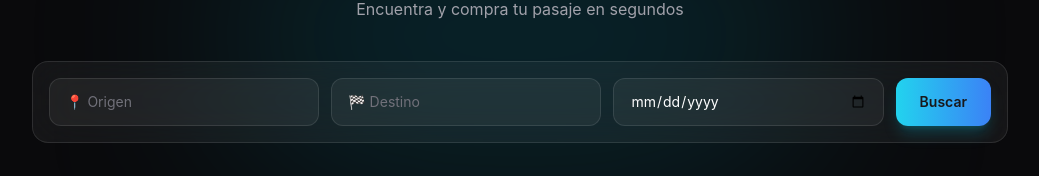
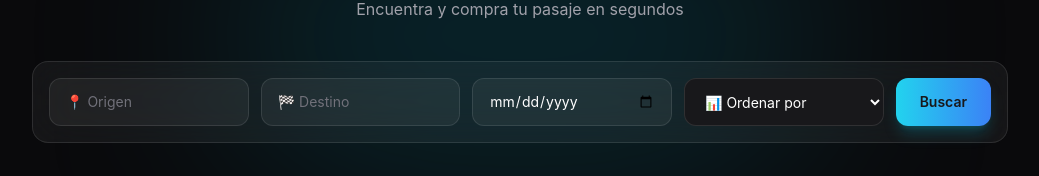
Before and after one commit to alonsonunes001-tech/pasajes-app, a React (Create React App) app in the folder client/: page /viajes in a window 1280 px wide. Shown: the part 184-360 px from the top of the page, without its empty margins (120-1159 px from the left). Built offline with nearby package versions, Linux system fonts and the light colour scheme; no server answers.

Commit message:
feat: ordenar resultados de busqueda

```diff
--- a/client/src/pages/Viajes.js
+++ b/client/src/pages/Viajes.js
@@ -8,6 +8,7 @@ export default function Viajes() {
   const [origen, setOrigen] = useState('');
   const [destino, setDestino] = useState('');
   const [fecha, setFecha] = useState('');
+  const [orden, setOrden] = useState('');
   const { usuario, logout } = useAuth();
   const navigate = useNavigate();
 
@@ -17,7 +18,12 @@ export default function Viajes() {
     if (destino) params.destino = destino;
     if (fecha) params.fecha = fecha;
     const res = await api.get('/viajes', { params });
-    setViajes(res.data);
+    let resultado = res.data;
+    if (orden === 'precio_asc') resultado.sort((a, b) => a.precio - b.precio);
+    if (orden === 'precio_desc') resultado.sort((a, b) => b.precio - a.precio);
+    if (orden === 'hora_asc') resultado.sort((a, b) => a.hora.localeCompare(b.hora));
+    if (orden === 'hora_desc') resultado.sort((a, b) => b.hora.localeCompare(a.hora));
+    setViajes(resultado);
   };
 
   useEffect(() => { buscar(); }, []); // eslint-disable-line react-hooks/exhaustive-deps
@@ -29,8 +35,6 @@ export default function Viajes() {
 
   return (
     <div className="min-h-screen bg-[#0a0a0c] text-white">
-
-      {/* Navbar */}
       <nav className="border-b border-white/10 backdrop-blur-xl bg-white/5 sticky top-0 z-10">
         <div className="max-w-5xl mx-auto px-6 py-4 flex justify-between items-center">
           <div className="flex items-center gap-2">
@@ -40,26 +44,15 @@ export default function Viajes() {
           <div className="flex items-center gap-3">
             {usuario ? (
               <>
-                <button
-                  onClick={() => navigate('/mis-pasajes')}
-                  className="text-sm text-zinc-300 hover:text-white px-4 py-2 rounded-xl hover:bg-white/10 transition-all"
-                >
+                <button onClick={() => navigate('/mis-pasajes')} className="text-sm text-zinc-300 hover:text-white px-4 py-2 rounded-xl hover:bg-white/10 transition-all">
                   🎫 Mis pasajes
                 </button>
                 <div className="w-px h-4 bg-white/20" />
                 <span className="text-sm text-zinc-400">Hola, <span className="text-white font-medium">{usuario.nombre}</span></span>
-                <button
-                  onClick={handleLogout}
-                  className="text-sm text-zinc-400 hover:text-red-400 transition-colors"
-                >
-                  Salir
-                </button>
+                <button onClick={handleLogout} className="text-sm text-zinc-400 hover:text-red-400 transition-colors">Salir</button>
               </>
             ) : (
-              <button
-                onClick={() => navigate('/login')}
-                className="bg-gradient-to-r from-cyan-400 to-blue-500 text-zinc-900 font-semibold text-sm px-4 py-2 rounded-xl"
-              >
+              <button onClick={() => navigate('/login')} className="bg-gradient-to-r from-cyan-400 to-blue-500 text-zinc-900 font-semibold text-sm px-4 py-2 rounded-xl">
                 Iniciar sesión
               </button>
             )}
@@ -67,16 +60,12 @@ export default function Viajes() {
         </div>
       </nav>
 
-      {/* Hero + búsqueda */}
       <div className="relative overflow-hidden">
         <div className="absolute top-0 left-1/2 -translate-x-1/2 w-[600px] h-[300px] bg-cyan-500/15 rounded-full blur-[100px]" />
         <div className="max-w-5xl mx-auto px-6 py-16 relative">
-          <h2 className="text-4xl font-bold text-center mb-2 tracking-tight">
-            ¿A dónde vas hoy?
-          </h2>
+          <h2 className="text-4xl font-bold text-center mb-2 tracking-tight">¿A dónde vas hoy?</h2>
           <p className="text-zinc-400 text-center mb-10">Encuentra y compra tu pasaje en segundos</p>
 
-          {/* Buscador */}
           <div className="backdrop-blur-xl bg-white/5 border border-white/10 rounded-2xl p-4 flex flex-wrap gap-3">
             <input
               placeholder="📍 Origen"
@@ -96,6 +85,17 @@ export default function Viajes() {
               onChange={(e) => setFecha(e.target.value)}
               className="flex-1 min-w-[140px] bg-white/5 border border-white/10 rounded-xl px-4 py-3 text-white focus:outline-none focus:ring-2 focus:ring-cyan-400/50 transition-all text-sm"
             />
+            <select
+              value={orden}
+              onChange={(e) => setOrden(e.target.value)}
+              className="flex-1 min-w-[140px] bg-zinc-900 border border-white/10 rounded-xl px-4 py-3 text-white focus:outline-none focus:ring-2 focus:ring-cyan-400/50 transition-all text-sm"
+            >
+              <option value="">📊 Ordenar por</option>
+              <option value="precio_asc">💰 Precio: menor a mayor</option>
+              <option value="precio_desc">💰 Precio: mayor a menor</option>
+              <option value="hora_asc">🕐 Hora: más temprano</option>
+              <option value="hora_desc">🕐 Hora: más tarde</option>
+            </select>
             <button
               onClick={buscar}
               className="bg-gradient-to-r from-cyan-400 to-blue-500 hover:from-cyan-300 hover:to-blue-400 text-zinc-900 font-semibold px-6 py-3 rounded-xl transition-all shadow-lg shadow-cyan-500/25 text-sm"
@@ -106,7 +106,6 @@ export default function Viajes() {
         </div>
       </div>
 
-      {/* Resultados */}
       <div className="max-w-5xl mx-auto px-6 pb-16">
         {viajes.length === 0 ? (
           <div className="text-center py-20">
@@ -118,10 +117,7 @@ export default function Viajes() {
             <p className="text-zinc-400 text-sm mb-4">{viajes.length} viaje(s) encontrado(s)</p>
             <div className="grid gap-4">
               {viajes.map((v) => (
-                <div
-                  key={v.id}
-                  className="backdrop-blur-xl bg-white/5 border border-white/10 hover:border-cyan-400/30 rounded-2xl p-5 transition-all group"
-                >
+                <div key={v.id} className="backdrop-blur-xl bg-white/5 border border-white/10 hover:border-cyan-400/30 rounded-2xl p-5 transition-all group">
                   <div className="flex flex-wrap items-center justify-between gap-4">
                     <div className="flex items-center gap-4">
                       <div className="w-10 h-10 rounded-xl bg-gradient-to-br from-cyan-400/20 to-blue-500/20 border border-cyan-400/20 flex items-center justify-center text-lg">🚌</div>
```
